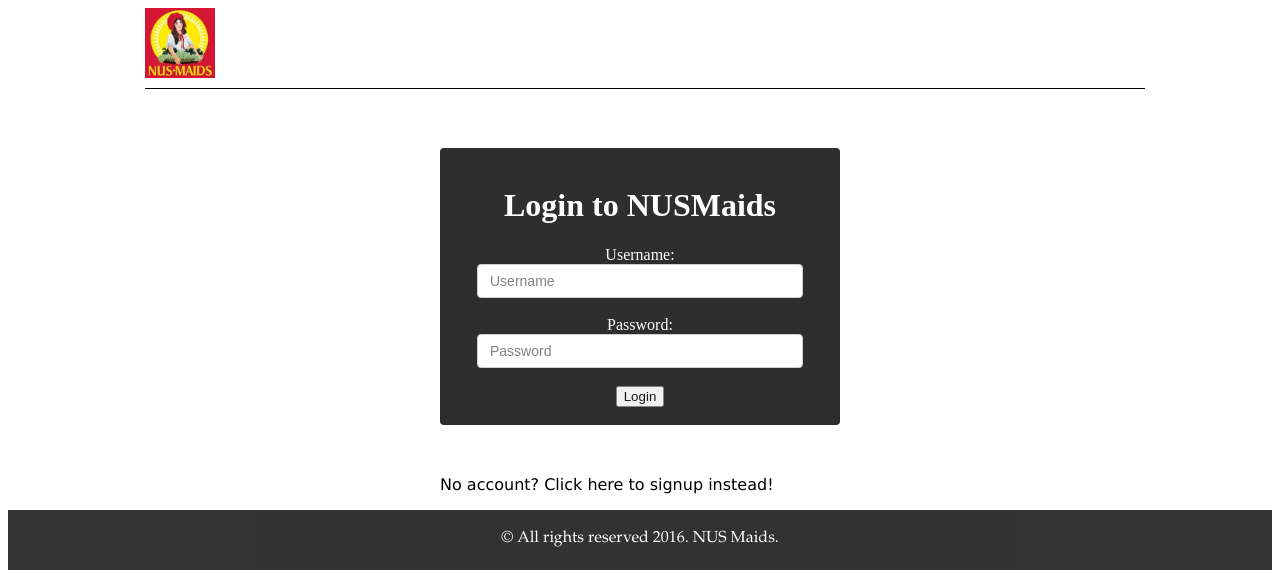
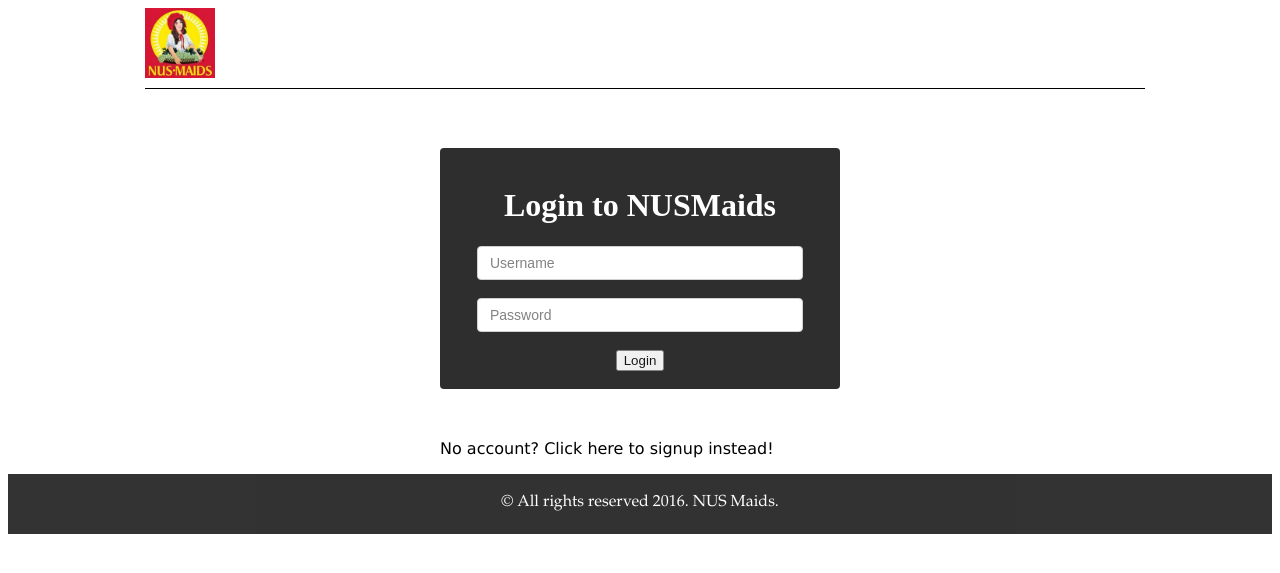
Before and after one commit to nicholaslum444/cs2102project, a CodeIgniter app: page /database/index.php/login/index in a window 1280 px wide. Shown: the top 573 px of the page. Run offline with CodeIgniter, Linux system fonts and the light colour scheme.

Commit message:
updated login view

```diff
--- a/application/views/login_view.php
+++ b/application/views/login_view.php
@@ -4,14 +4,10 @@
         <span class="errorValidation"><?php echo validation_errors(); ?></span>
 
         <?php echo form_open('login/validate'); ?>
-            <label for="username">Username:</label>
             <input type="text" class="form-control" id="username" name="username" placeholder="Username"/>
             <br/>
-
-            <label for="password">Password:</label>
             <input type="password" class="form-control" id="password" name="password" placeholder="Password"/>
             <br/>
-
             <input type="submit" class="alignSignInButton" value="Login"/>
         <?php echo form_close('<br>'); ?>
     </div>
```
